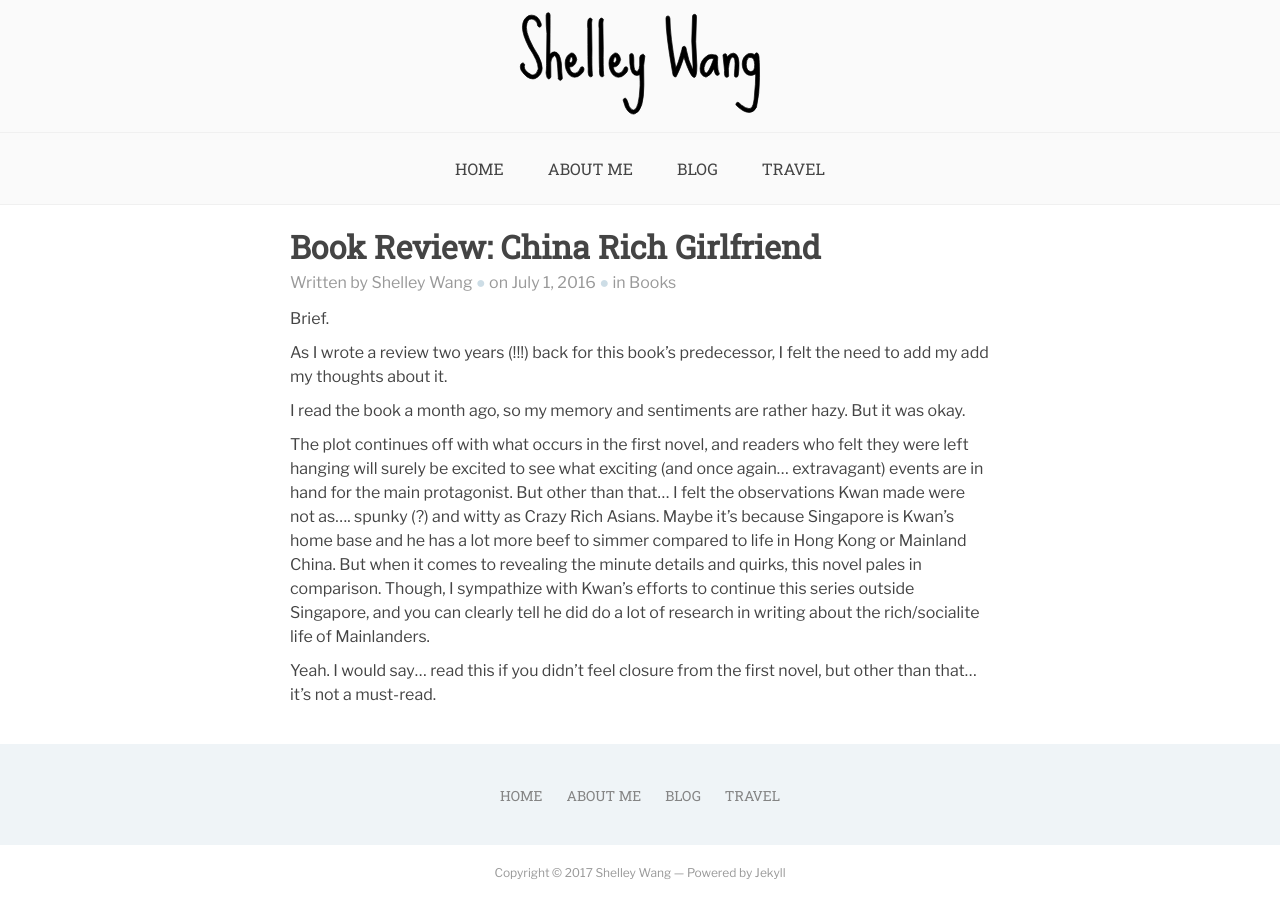
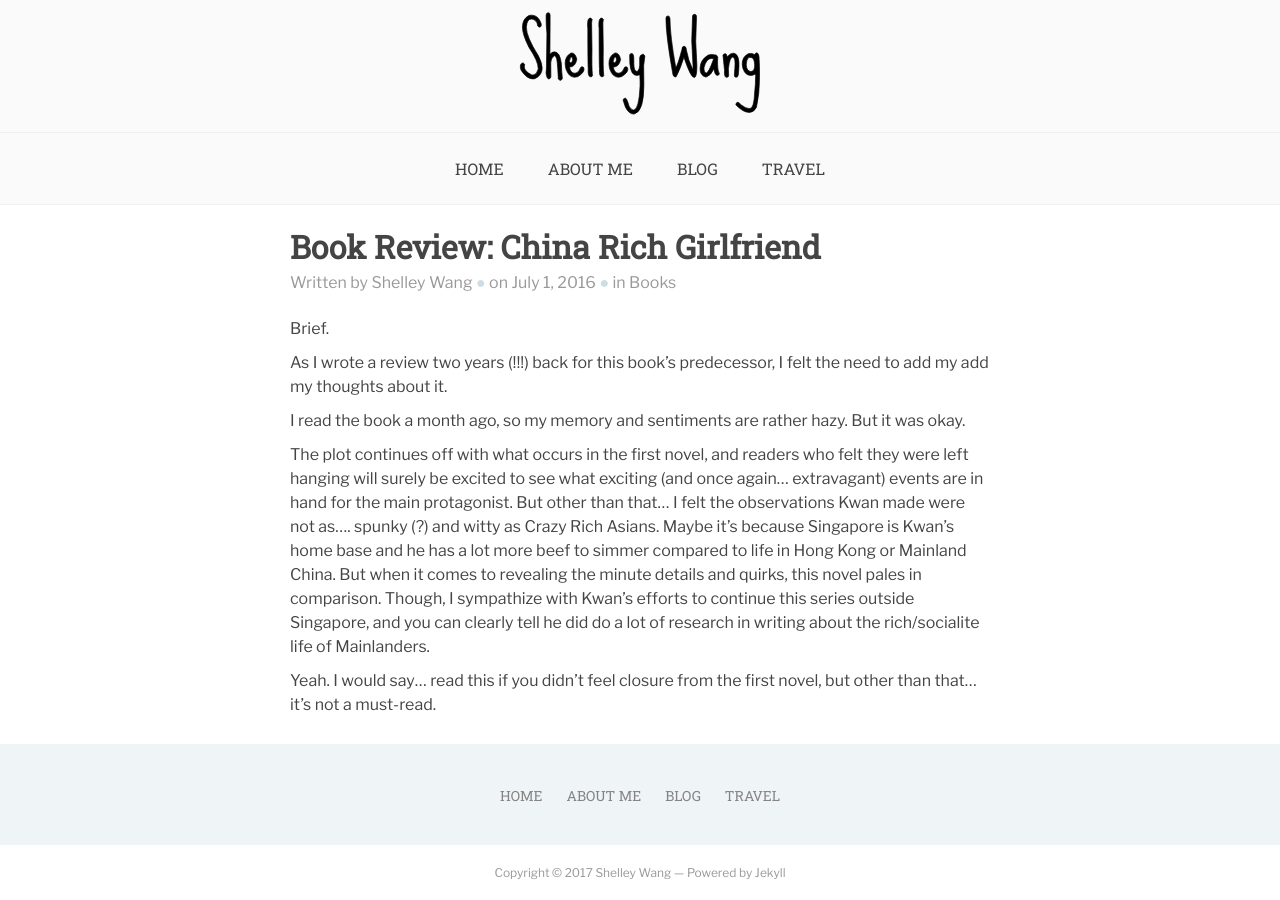
Before and after one commit to shellbellwa/shellbellwa.github.io, a Jekyll site: the page built from _posts/2016-07-01-china-rich-girlfriend.md, in a window 1280 px wide. Built offline with Jekyll 4.4.1, drawn with Linux system fonts in a browser that asks for light colours.

Commit message:
Add more spacing under byline

```diff
--- a/_sass/_layout.scss
+++ b/_sass/_layout.scss
@@ -102,7 +102,7 @@
 
 .byline {
   color: $color-text-lighter;
-  margin: 5px 0 10px 0;
+  margin: 5px 0 20px 0;
 }
 
 .profile-pic {
```
